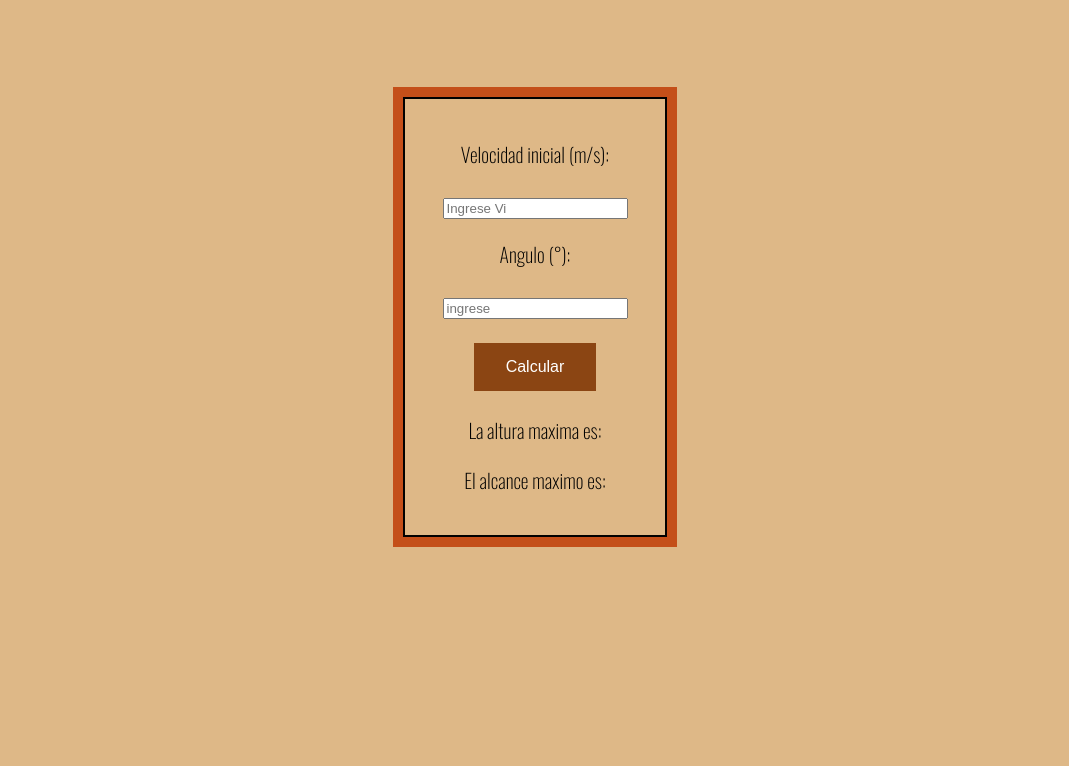
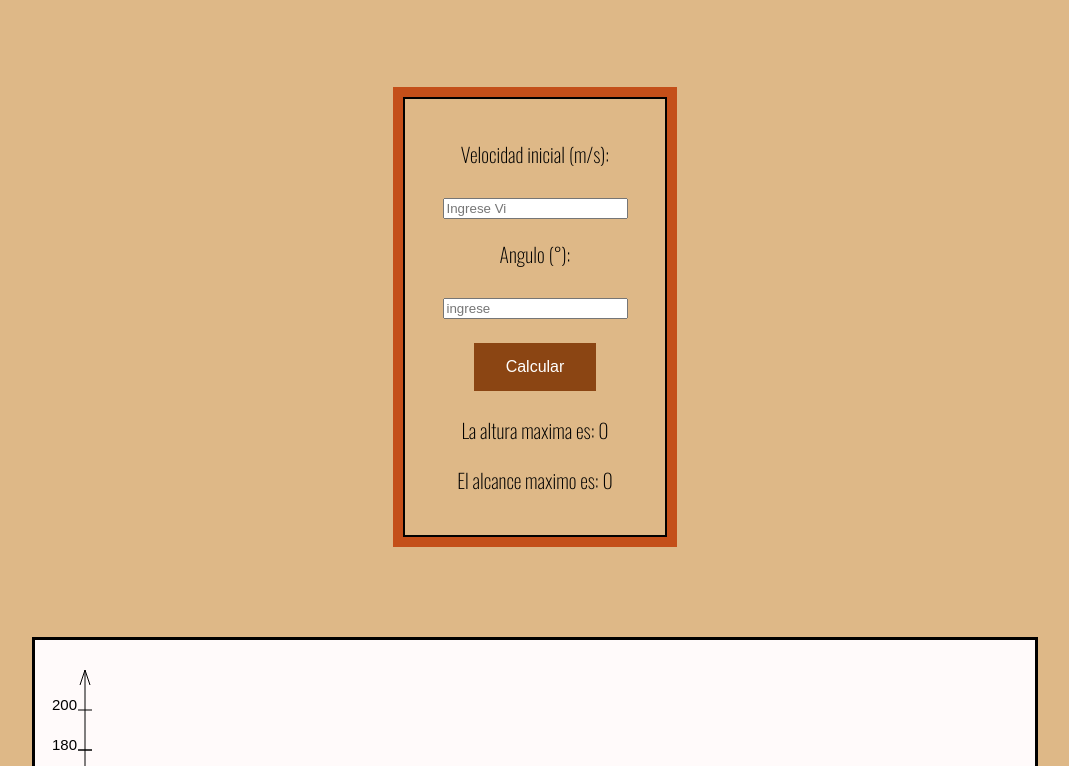
Before and after one commit to UCC-LabCompu2-Historico/proyectos2020-zanini-bergami, a plain HTML site: page index.html in a window 1280 px wide. Both pictures are taken after a click on the button "Calcular". Shown: the part 579-1345 px from the top of the page, without its empty margins (105-1174 px from the left). Drawn offline with nearby package versions, Linux system fonts and the light colour scheme.

Commit message:
añadido proyecto

```diff
--- a/estilos.css
+++ b/estilos.css
@@ -49,3 +49,22 @@ article{
     margin: 4px 2px;
     cursor: pointer;
 }
+
+#limpiar{
+    background-color: saddlebrown;
+    border: none;
+    color: white;
+    padding: 15px 32px;
+    text-align: center;
+    text-decoration: none;
+    display: inline-block;
+    font-size: 16px;
+    margin: 4px 2px;
+    cursor: pointer;
+}
+
+#mycanvas {
+    border-style: solid;
+    border-color: black;
+    background-color: snow;
+}
--- /dev/null
+++ b/funciones.js
@@ -0,0 +1,164 @@
+
+/**
+ * Calculo de alcance y distancia maxima en un tiro oblicuo.
+ * @method resolver
+ * @param {number} velinicial - valor de la velocidad con la que empieza el cuerpo
+ * @param {number} angulo - angulo con el que se realiza el tiro
+ * @return
+ */
+function resolver(velinicial, angulo){
+    var alcance, altura;
+
+
+    document.getElementsByName("altmax")[0].innerHTML = (Math.pow(velinicial,2)*Math.pow(Math.sin((angulo*Math.PI)/180), 2))/(2*9.8);
+    document.getElementsByName("alcmax")[0].innerHTML = Math.pow(velinicial, 2)*Math.sin(2*(angulo*Math.PI)/180)/9.8;
+
+    alcance=Number(document.getElementsByName("alcmax")[0].value);
+    altura=Number(document.getElementsByName("altmax")[0].value);
+
+    alcance
+    graficar(alcance, altura);
+}
+
+
+/**
+ * Creacion de los ejes X e Y.
+ * @method ejes
+ * @return
+ */
+function ejes(){
+    var canvas=document.getElementById("mycanvas");
+    var ctx=canvas.getContext("2d");
+    var altMax = canvas.height;
+    var anchoMax = canvas.width;
+    var margX = 50;
+    var margY = 30;
+    var valorX=20;
+    var valorY=20;
+
+    //Eje X
+    ctx.beginPath();
+    ctx.moveTo(margX , altMax - margY);
+    ctx.lineTo(anchoMax -margX,altMax - margY);
+    ctx.strokeStyle = "#000000";
+    ctx.stroke();
+    ctx.closePath();
+
+    //Eje Y
+    ctx.beginPath();
+    ctx.moveTo(margX , altMax - margY);
+    ctx.lineTo(margX,margY);
+    ctx.strokeStyle = "#000000";
+    ctx.stroke();
+    ctx.closePath();
+
+    //Flecha Eje X
+    ctx.beginPath();
+    ctx.moveTo(anchoMax - margX, altMax - margY);
+    ctx.lineTo(anchoMax - margX - 15, altMax - margY - 5);
+    ctx.strokeStyle = "#000000";
+    ctx.stroke();
+    ctx.closePath();
+
+    ctx.beginPath();
+    ctx.moveTo(anchoMax - margX, altMax - margY);
+    ctx.lineTo(anchoMax - margX - 15, altMax - margY + 5);
+    ctx.strokeStyle = "#000000";
+    ctx.stroke();
+    ctx.closePath();
+
+    //Flecha Eje Y
+    ctx.beginPath();
+    ctx.moveTo(margX , margY);
+    ctx.lineTo(margX + 5 , margY + 15);
+    ctx.stroke();
+    ctx.closePath();
+
+
+    ctx.beginPath();
+    ctx.moveTo(margX , margY);
+    ctx.lineTo(margX -5 , margY + 15);
+    ctx.strokestyle = "#000000";
+    ctx.stroke();
+    ctx.closePath();
+
+    //divisiones X
+    ctx.beginPath();
+    for(i = margX + 40 ; i < anchoMax - margY - 40; i += 40){
+        ctx.moveTo(i , altMax + 7 - margY );
+        ctx.lineTo(i , altMax - margY - 7 );
+        ctx.strokeStyle = "#000000";
+        ctx.stroke();
+    }
+    ctx.closePath();
+
+    //numeros X
+    ctx.beginPath();
+    for(i = margX + 40 ; i < anchoMax - margY - 40; i += 40){
+        ctx.font = "15px Arial";
+        ctx.fillText(valorX , i , altMax  - 10);
+        valorX+=20;
+    }
+    ctx.closePath();
+
+    //divisiones Y
+    ctx.beginPath();
+    for(var i = altMax - margY - 40; i > margY; i -= 40){
+        ctx.moveTo(margX - 7 , i);
+        ctx.lineTo(margX + 7 , i);
+        ctx.strokeStyle = "#000000";
+        ctx.stroke();
+    }
+    ctx.closePath();
+
+    //Numeros Y
+    ctx.beginPath();
+    for(var i = altMax - margY - 40; i > margY; i -= 40){
+        ctx.font = "15px Arial";
+        ctx.fillText(valorY , margX - 33 , i);
+        valorY+=20;
+    }
+    ctx.closePath();
+
+
+}
+
+/**
+ * Grafico del recorrido del tiro.
+ * @method graficar
+ * @param {number} alcance - valor de la distancia maxima del tiro
+ * @param {number} altura - altura maxima del tiro
+ * @return
+ */
+function graficar(alcance , altura) {
+    var canvas = document.getElementById("mycanvas");
+    var ctx = canvas.getContext("2d");
+    var altMax = canvas.height;
+    var anchoMax = canvas.width;
+    var margX = 50;
+    var margY = 30;
+    alcance *= 2;
+    altura *= 2;
+    console.log(alcance, altura);
+
+    ctx.beginPath();
+    ctx.moveTo(margX, altMax - margY);
+    ctx.quadraticCurveTo((alcance / 2) + margX, altMax - margY - altura * 2, alcance + margX, altMax - margY);
+    ctx.strokeStyle = "#2a54fd";
+    ctx.lineWidth = 4;
+    ctx.stroke();
+    ctx.closePath();
+}
+
+/**
+ * Borra el contenido del grafico para volver a tenerlo en blanco
+ * @method limpiar
+ * @return
+ */
+function limpiar(){
+    var canvas = document.getElementById("mycanvas");
+    var ctx = canvas.getContext("2d");
+
+    canvas.width=canvas.width;
+    ejes();
+}
--- a/index.html
+++ b/index.html
@@ -8,11 +8,11 @@
     <link rel="stylesheet" href="estilos.css" type="text/css">
     <link href="https://fonts.googleapis.com/css2?family=Oswald:wght@600&display=swap" rel="stylesheet">
     <link href="https://fonts.googleapis.com/css2?family=Oswald:wght@200;600&display=swap" rel="stylesheet">
-
+    <script type="text/javascript" src="funciones.js"></script>
 </head>
 
 
-<body>
+<body id="tiroparab" onload="ejes()">
 
 <header class="titulo">
     <h1>CALCULADORA TIRO PARABOLICO</h1>
@@ -48,28 +48,31 @@
                 <label for="input_velinicial">Velocidad inicial (m/s):</label>
             </p>
             <p>
-                <input type="number" id="input_velinicial" placeholder="Ingrese Vi">
+                <input name="velinicial" type="number" id="input_velinicial" placeholder="Ingrese Vi">
             </p>
             <p>
                 <label for="input_angulo">Angulo (°):</label>
             </p>
             <p>
-                <input type="number" id="input_angulo" placeholder="ingrese ">
+                <input name="angulo" type="number" id="input_angulo" placeholder="ingrese ">
             </p>
             <p>
-                <input type="button" value="Calcular" id="calcular" onclick="resolver()">
+                <input type="button" value="Calcular" id="calcular" onclick="resolver(velinicial.value, angulo.value)">
             </p>
             <p>
-                La altura maxima es: <output id="resultadoaltmax" for="formula"></output>
+                La altura maxima es: <output name="altmax" id="resultado" for="formula "></output>
             </p>
             <p>
-                El alcance maximo es: <output id="resultadoalcmax" for="formula"></output>
+                El alcance maximo es: <output name="alcmax" id="resultado" for="formula"></output>
             </p>
         </form>
     </div>
 </article>
-<canvas>
+<canvas id="mycanvas" class="graf" width="1000px" height="500px">
 
 </canvas>
+<br>
+<button type="button" name="limpiar" value="limpiar" id="limpiar" onclick="limpiar()">Limpiar grafico</button>
+
 </body>
 </html>
```
Also changed, not shown: mockup/mockup.png (added), 1 other file.
